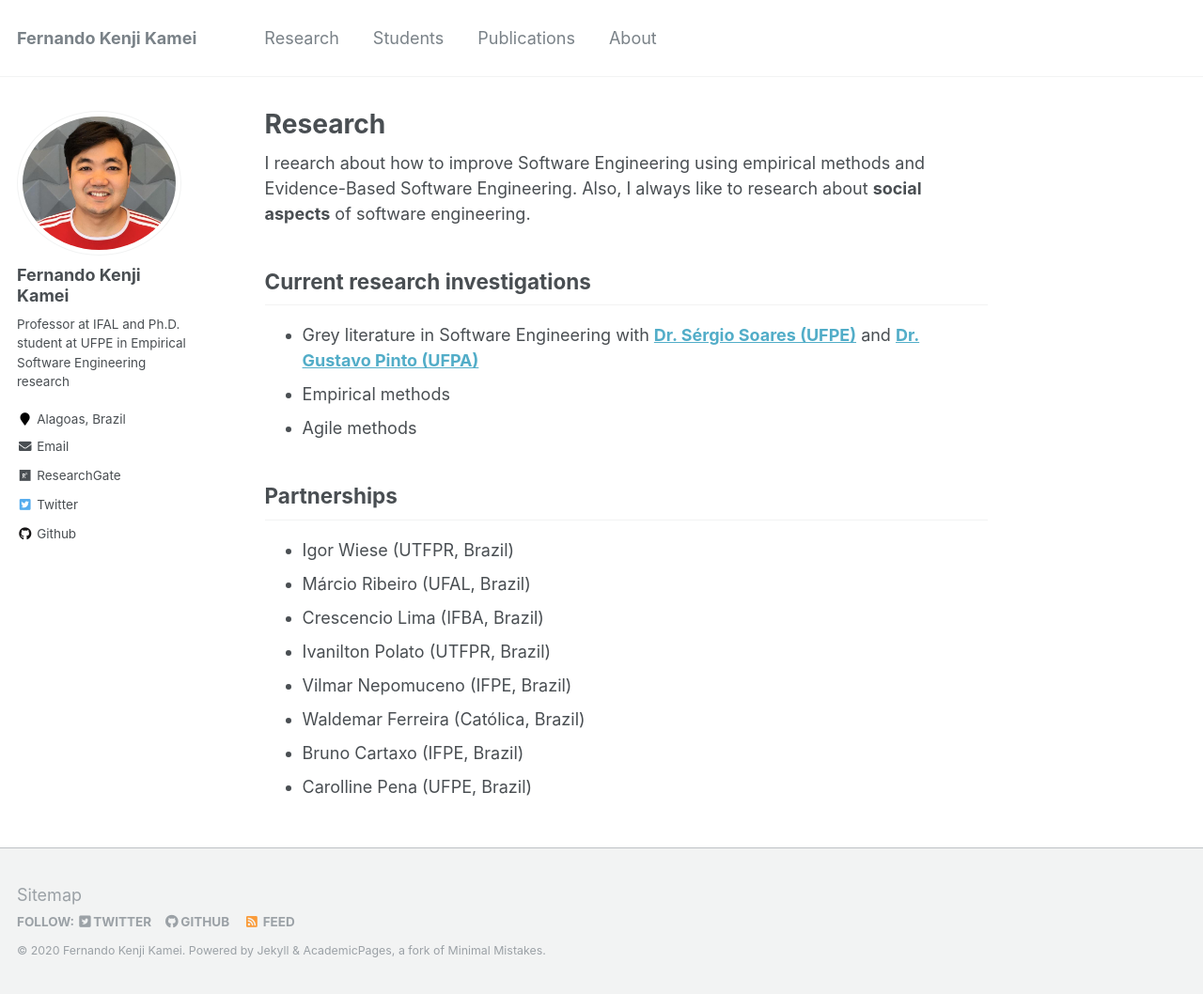
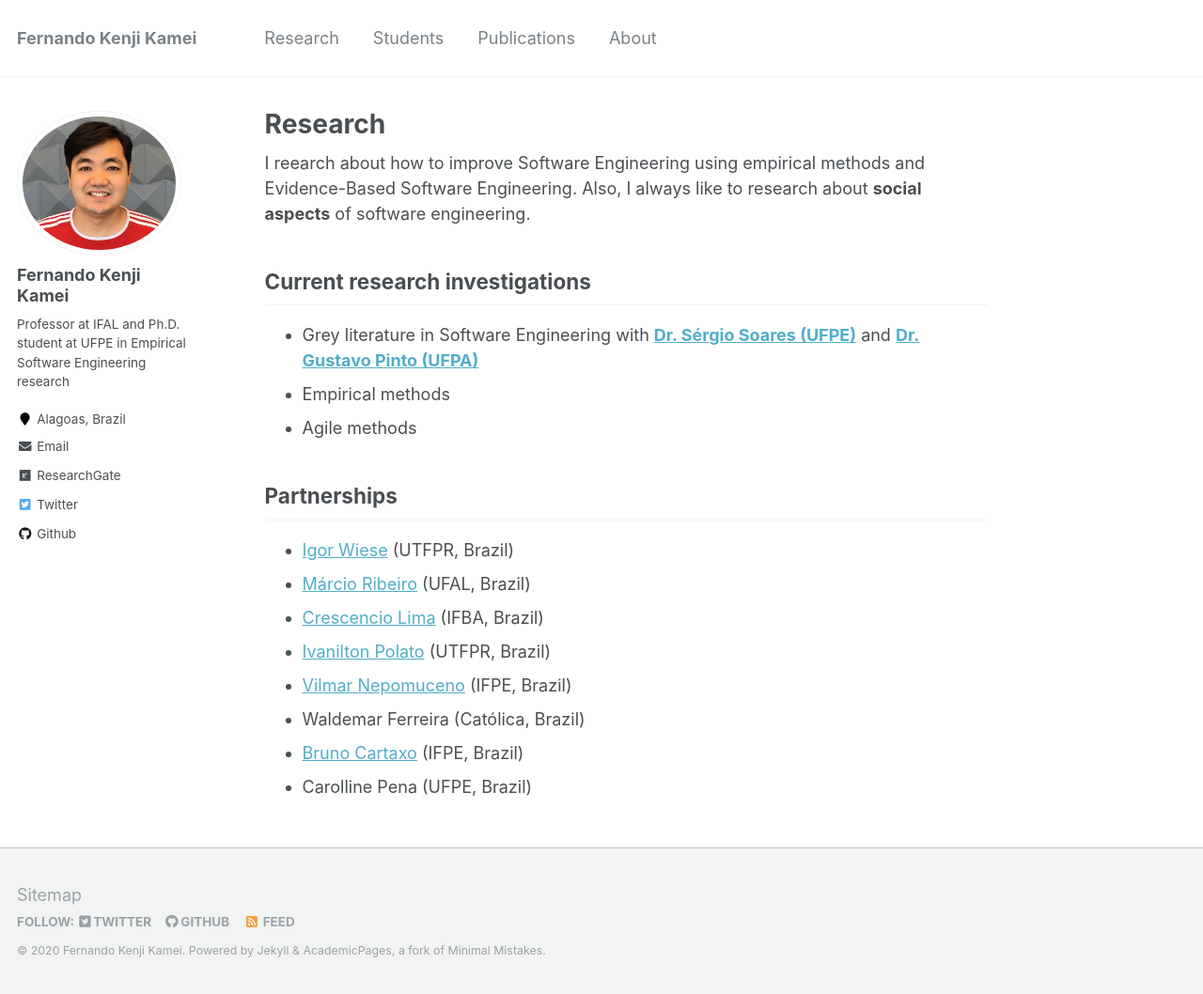
Before and after one commit to fkenjikamei/fkenjikamei.github.io, a Jekyll site: the page built from _pages/research.md, in a window 1280 px wide and 1058 px high. Shown: the whole window at 94% size. Built offline with Jekyll 4.4.1, drawn with Linux system fonts in a browser that asks for light colours; part of the change alters nothing that is shown.

```diff
--- a/_pages/research.md
+++ b/_pages/research.md
@@ -15,11 +15,11 @@ I reearch about how to improve Software Engineering using empirical methods and
 
 
 ## Partnerships
-* Igor Wiese (UTFPR, Brazil)
-* M&aacute;rcio Ribeiro (UFAL, Brazil)
-* Crescencio Lima (IFBA, Brazil)
-* Ivanilton Polato (UTFPR, Brazil)
-* Vilmar Nepomuceno (IFPE, Brazil)
+* [Igor Wiese](http://igorwiese.com/) (UTFPR, Brazil)
+* [M&aacute;rcio Ribeiro](https://sites.google.com/a/ic.ufal.br/marcio/home) (UFAL, Brazil)
+* [Crescencio Lima](http://crescencio-lima.herokuapp.com/) (IFBA, Brazil)
+* [Ivanilton Polato](http://lattes.cnpq.br/7551030263039033) (UTFPR, Brazil)
+* [Vilmar Nepomuceno](https://sites.google.com/site/vilmarnepomuceno/) (IFPE, Brazil)
 * Waldemar Ferreira (Cat&oacute;lica, Brazil)
-* Bruno Cartaxo (IFPE, Brazil)
+* [Bruno Cartaxo](www.brunocartaxo.org) (IFPE, Brazil)
 * Carolline Pena (UFPE, Brazil)
```
